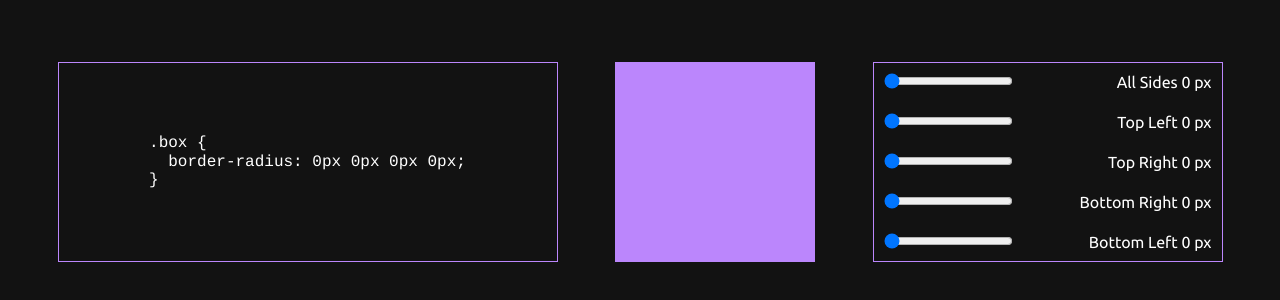
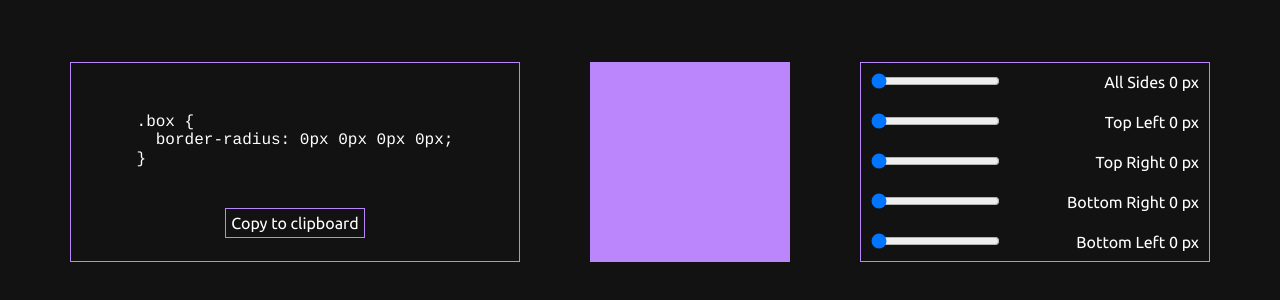
Before and after one commit to victordantasdev/border-radius-previewer, a Next.js app: page / in a window 1280 px wide. Shown: the part 238-538 px from the top of the page. Built offline with nearby package versions, Linux system fonts and the light colour scheme.

Commit message:
feat: button copy to clipboard added

```diff
--- a/pages/index.tsx
+++ b/pages/index.tsx
@@ -16,13 +16,28 @@ const Output = styled.div`
   align-items: center;
   justify-content: space-evenly;
   height: 200px;
-  width: 500px;
+  width: 450px;
   border: 1px solid ${({ theme }) => theme.primary};
   padding: 10px;
 `;
 
-const Code = styled.pre`
+const Code = styled.pre<{ active: boolean }>`
   font-family: courier, monospace;
+  padding: 10px;
+  border: 1px solid ${({ active, theme }) => (active ? theme.primary : 'transparent')};
+  transition: all 0.2s ease-in-out;
+`;
+
+const Button = styled.button<{ active: boolean }>`
+  background-color: ${({ active, theme }) => (active ? theme.primary : 'transparent')};
+  color: ${({ theme }) => theme.color};
+  border: 1px solid ${({ theme }) => theme.primary};
+  padding: 5px;
+  transition: all 0.2s ease-in-out;
+
+  &:hover {
+    cursor: pointer;
+  }
 `;
 
 type BoxProps = {
@@ -71,6 +86,8 @@ const Home: NextPage = () => {
   const [bottomRight, setBottomRight] = useState('0');
   const [bottomLeft, setBottomLeft] = useState('0');
 
+  const [active, setActive] = useState(false);
+
   const handleChange = (e: React.ChangeEvent<HTMLInputElement>) => {
     if (e.target.id === 'allSides') {
       setAllSides(e.target.value);
@@ -97,12 +114,26 @@ const Home: NextPage = () => {
   border-radius: ${topLeft}px ${topRight}px ${bottomRight}px ${bottomLeft}px;
 }`;
 
+  const handleClick = () => {
+    navigator.clipboard.writeText(out);
+    setActive(true);
+
+    setTimeout(() => setActive(false), 1000);
+  };
+
   return (
     <Container>
       <Output>
-        <Code>
+        <Code active={active}>
           {out}
         </Code>
+
+        <Button
+          active={active}
+          onClick={handleClick}
+        >
+          Copy to clipboard
+        </Button>
       </Output>
 
       <Box
```
Also changed, not shown: 1 other file (tests, documents, lock files or other folders).
